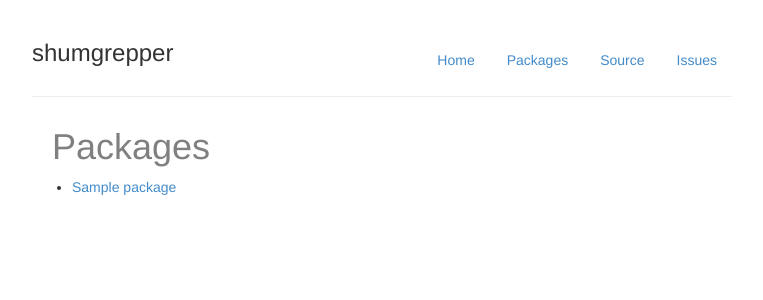
After one commit to fedora-infra/shumgrepper, a Flask app: template shumgrepper/templates/packages.html in a window 1280 px wide. The commit adds this page. Shown: the top 300 px of the page, without its empty margins (258-1021 px from the left). Run offline with Flask 2, Linux system fonts and the light colour scheme; the template is opened without the code that fills it: most values are stand-ins (such as "Sample title", 1, 10 or a date in 2020); some libraries are stand-ins or nearby versions.

Commit message:
Add package list

```diff
--- a/shumgrepper/app.py
+++ b/shumgrepper/app.py
@@ -25,6 +25,19 @@ session = sm.create_session(
 @app.route('/')
 def home():
     return flask.render_template('home.html')
+
+
+@app.route('/packages')
+def packages():
+    packages = sm.File.packages(session)
+    package_list = []
+    for  package in packages:
+        package_list.append(package[0])
+
+    return flask.render_template(
+        'packages.html',
+        packages = package_list
+    )
 
 
 # request files by sha1sum
--- a/shumgrepper/templates/base.html
+++ b/shumgrepper/templates/base.html
@@ -25,6 +25,7 @@
       <div class="masthead">
         <ul class="nav nav-pills pull-right">
           <li><a href="{{ url_for('home') }}">Home</a></li>
+          <li><a href="{{ url_for('packages') }}">Packages</a></li>
           <li><a href="https://github.com/fedora-infra/shumgrepper">Source</a></li>
           <li><a href="https://github.com/fedora-infra/shumgrepper/issues">Issues</a></li>
         </ul>
--- /dev/null
+++ b/shumgrepper/templates/packages.html
@@ -0,0 +1,21 @@
+{% extends "base.html" %}
+
+{% block content %}
+    <style type="text/css">
+        .header {
+            color: #808080;
+            padding-left: 20px;
+        }
+    </style>
+
+    <div class="header">
+      <h1> Packages </h1>
+    </div>
+    <ul>
+      {% for package in packages %}
+        <li>
+            <a href="{{ url_for('package', package=package) }}">{{package}}</a>
+        </li>
+      {% endfor %}
+    </ul>
+{% endblock %}
```
